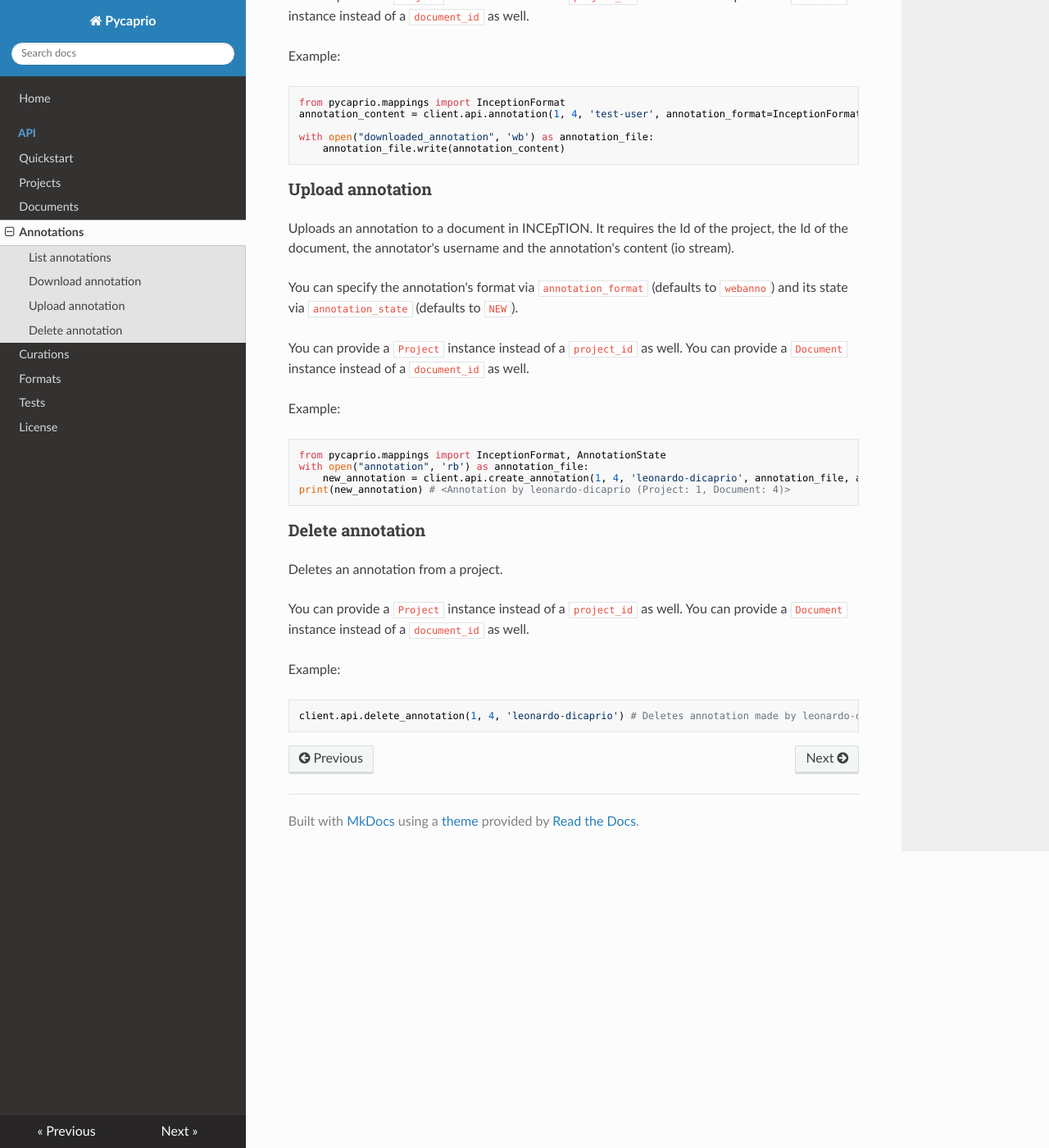
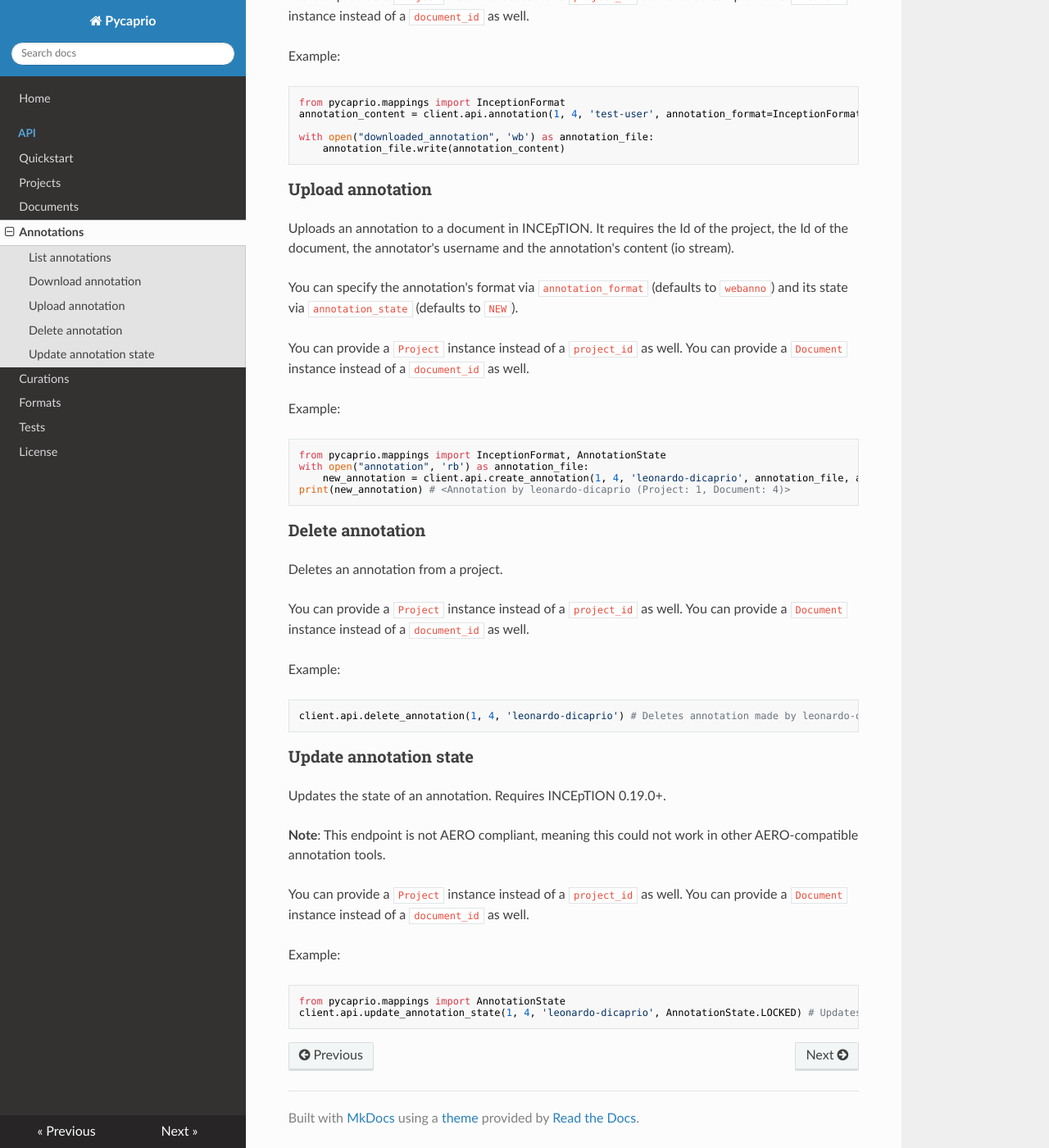
Before and after one commit to inception-project/pycaprio, an MkDocs documentation site: the page built from docs/api/annotations.md, in a window 1280 px wide and 1400 px high, scrolled down 856 px. Shown: the whole window at 82% size. Built offline with MkDocs 1.6.1, drawn with Linux system fonts in a browser that asks for light colours; nearby versions of some CDN libraries.

Commit message:
Add docs for new update_annotation_state endpoint

````diff
--- a/docs/api/annotations.md
+++ b/docs/api/annotations.md
@@ -69,3 +69,19 @@ Example:
 ```python
 client.api.delete_annotation(1, 4, 'leonardo-dicaprio') # Deletes annotation made by leonardo-dicaprio on document #4 from project #1
 ```
+
+### Update annotation state
+Updates the state of an annotation. Requires INCEpTION 0.19.0+.
+
+**Note**: This endpoint is not AERO compliant, meaning this could not work in other AERO-compatible annotation tools.
+
+You can provide a `Project` instance instead of a `project_id` as well.
+You can provide a `Document` instance instead of a `document_id` as well.
+
+
+Example:
+
+```python
+from pycaprio.mappings import AnnotationState
+client.api.update_annotation_state(1, 4, 'leonardo-dicaprio', AnnotationState.LOCKED) # Updates the state to 'LOCKED'
+```
````
Also changed, not shown: other parts of docs/api/annotations.md (+1 -1 lines).
